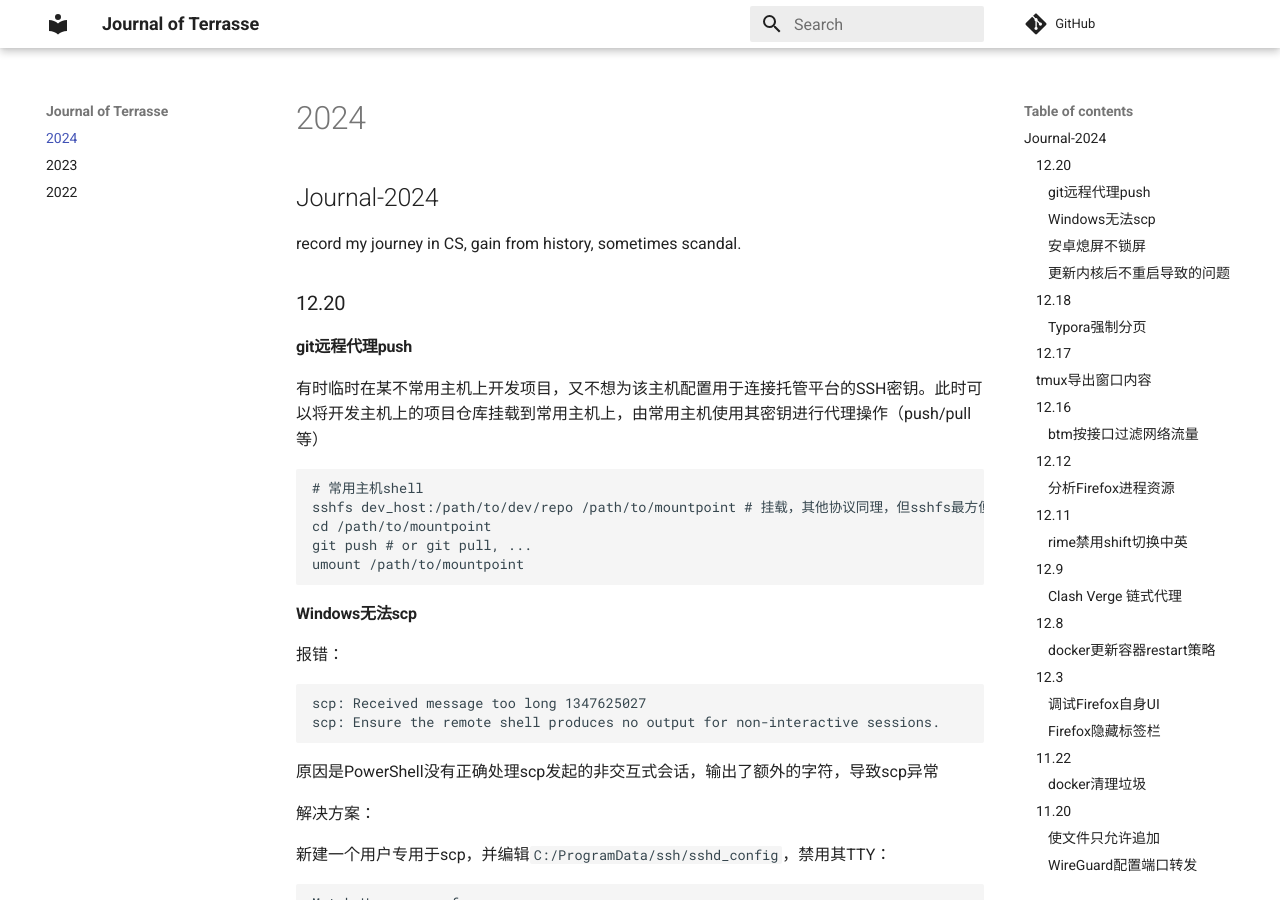
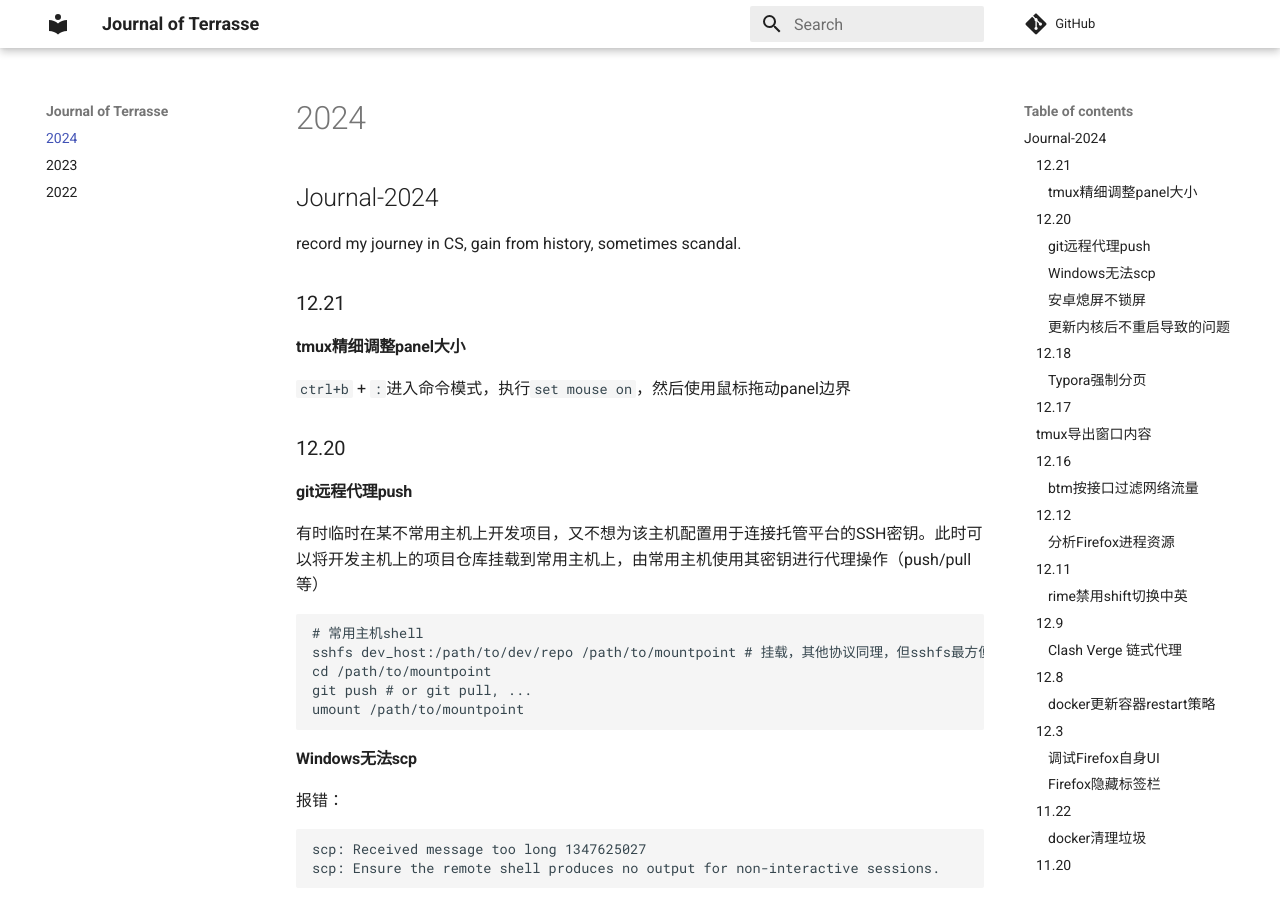
Before and after one commit to Jerry-Terrasse/journal, an MkDocs documentation site: the page built from docs/2024.md, in a window 1280 px wide and 900 px high. Built offline with MkDocs 1.6.1 and Material for MkDocs 9.7.7, drawn with Linux system fonts in a browser that asks for light colours; comment, search, counter and statistics services are not loaded.

Commit message:
update (Sat Dec 21 03:38:50 PM CST 2024)

```diff
--- a/docs/2024.md
+++ b/docs/2024.md
@@ -1,6 +1,12 @@
 ## Journal-2024
 
 record my journey in CS, gain from history, sometimes scandal.
+
+### 12.21
+
+#### tmux精细调整panel大小
+
+`ctrl+b` + `:`进入命令模式，执行`set mouse on`，然后使用鼠标拖动panel边界
 
 ### 12.20
 
```
